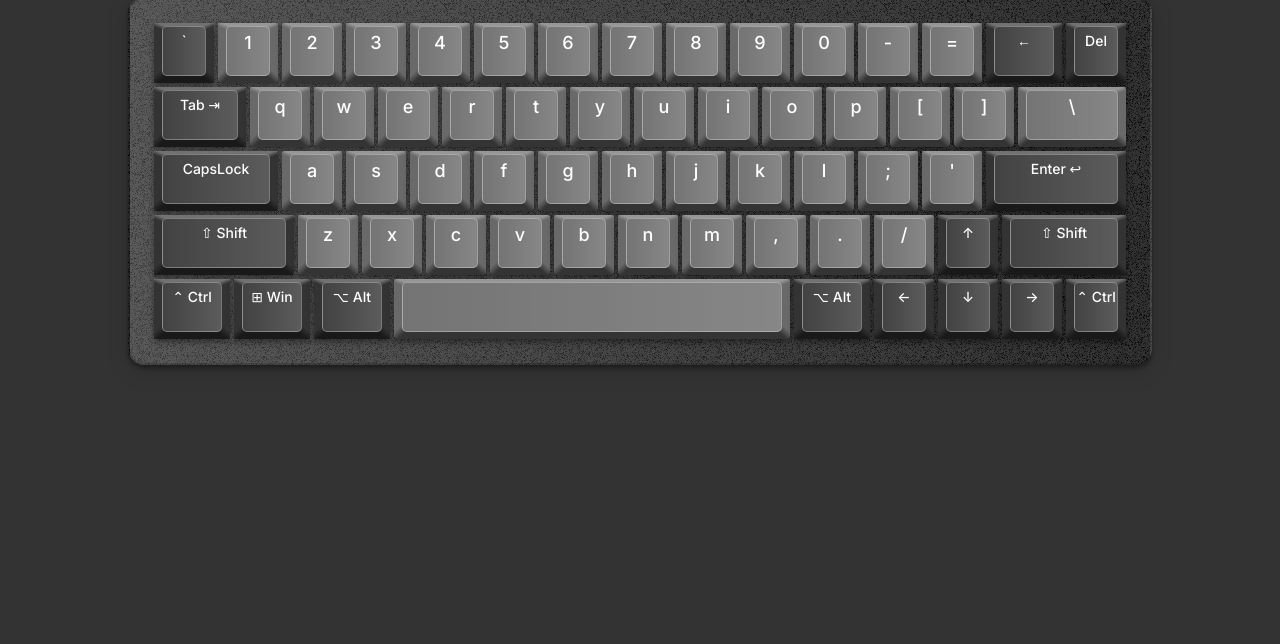
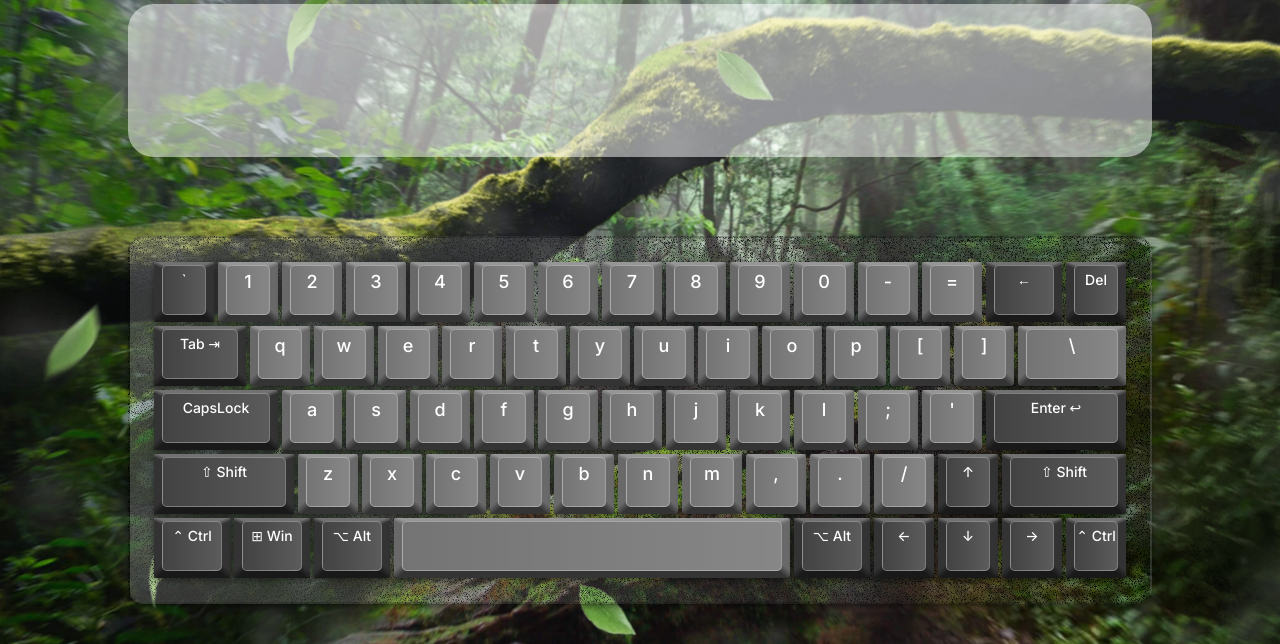
Before and after one commit to Yuliya-Karuk/virtual-keyboard, a website built with webpack: page index.html in a window 1280 px wide. Shown: the part 156-800 px from the top of the page. Built offline with nearby package versions, Linux system fonts and the light colour scheme.

Commit message:
feat: add 3d background

```diff
--- a/index.html
+++ b/index.html
@@ -4,6 +4,7 @@
   <meta charset="UTF-8">
   <meta name="viewport" content="width=device-width, initial-scale=1.0">
   <link href="https://fonts.googleapis.com/css2?family=Inter:wght@500&display=swap" rel="stylesheet">
+  <link href="https://fonts.googleapis.com/css2?family=Poppins:wght@900&display=swap" rel="stylesheet">
   <link rel="icon" href="./src/img/favicon.ico" type="image/ico" sizes="32x32">
   <title>Virtual Keyboard</title>
 </head>
--- a/src/js/app.js
+++ b/src/js/app.js
@@ -1,5 +1,6 @@
 import VirtualKeyboard from './keyboard';
 import createElementWithProperties from './utils';
+import Background from './background';
 
 class App {
   constructor() {
@@ -7,8 +8,10 @@ class App {
   }
 
   renderElements() {
+    this.decoration = new Background(this.body);
     this.keyboardList = createElementWithProperties('ul', 'keyboard');
     this.textarea = createElementWithProperties('textarea', 'keyboard-area', { rows: 5, cols: 60 });
+    this.body.append(this.decoration.renderElements());
     this.body.append(this.textarea);
     this.body.append(this.keyboardList);
     this.virtualKeyboard = new VirtualKeyboard(this.keyboardList, this.textarea);
--- /dev/null
+++ b/src/js/background.js
@@ -0,0 +1,38 @@
+import createElementWithProperties from './utils';
+
+class Background {
+  constructor(body) {
+    this.body = body;
+    this.layersNumber = 6;
+    this.layers = [];
+    this.renderElements();
+    this.bindMouseListener();
+  }
+
+  renderElements() {
+    this.section = createElementWithProperties('section', 'layers');
+    const title = createElementWithProperties('h1', 'layers__title');
+    title.innerText = 'Virtual Keyboard';
+    this.layersList = createElementWithProperties('div', 'layers__list');
+    const canvas = createElementWithProperties('canvas', 'rain');
+    this.section.append(this.layersList);
+    for (let i = 1; i <= this.layersNumber; i += 1) {
+      const layer = createElementWithProperties('div', `layer__item layer__item_${i}`);
+      this.layers.push(layer);
+      if (i === 3) layer.append(title);
+      if (i === 4) layer.append(canvas);
+      this.layersList.append(layer);
+    }
+    return this.section;
+  }
+
+  bindMouseListener() {
+    document.addEventListener('mousemove', (e) => this.applyMouseMove(e));
+  }
+
+  applyMouseMove(e) {
+    this.layersList.style.transform = `rotateY(${(e.clientX - window.innerWidth / 2) * -0.005}deg) rotateX(${(e.clientY - window.innerHeight / 2) * -0.01}deg)`;
+  }
+}
+
+export default Background;
--- /dev/null
+++ b/src/sass/components/_background.scss
@@ -0,0 +1,57 @@
+.layers {
+  perspective: 1000px;
+  overflow: hidden;
+}
+
+.layers__title {
+  position: absolute;
+  top: 10vw;
+
+  @include font("Poppins", 5rem, 900, normal, normal);
+  color: $color-basic-white;
+  text-align: center;
+}
+
+.layers__list {
+  height: 100vh;
+  transform-style: preserve-3d;
+  will-change: transform;
+  transition: 1s cubic-bezier(0.05, 0.5, 0, 1);
+}
+
+.layer__item {
+  position: absolute;
+  top: -5vw;
+  bottom: -5vw;
+  right: -5vw;
+  left: -5vw;
+
+  display: flex;
+  justify-content: center;
+
+  background-size: cover;
+  background-position: center;
+
+  &_1 {
+    background-image: url("../img/layers/layer-1.jpg");
+    transform: translateZ(-50px);
+  }
+  &_2 {
+    background-image: url("../img/layers/layer-2.png");
+    transform: translateZ(50px);
+  }
+  &_3 {
+    transform: translateZ(100px);
+  }
+  &_4 {
+    transform: translateZ(110px);
+  }
+  &_5 {
+    background-image: url("../img/layers/layer-5.png");
+    transform: translateZ(150px);
+  }
+  &_6 {
+    background-image: url("../img/layers/layer-6.png");
+    transform: translateZ(220px);
+  }
+}
--- a/src/sass/components/_keyboard-area.scss
+++ b/src/sass/components/_keyboard-area.scss
@@ -1,4 +1,9 @@
 .keyboard-area {
+  position: absolute;
+  top: 20vh;
+  left: 5vw;
+  right: 5vw;
+
   max-width: 1024px;
   padding: 24px;
   margin: 0 auto;
@@ -8,4 +13,9 @@
   @include font("Inter", 1.8rem, 500, normal, normal);
   text-align: center;
   color: #333333;
+
+  border-radius: 2vw;
+  background-color: rgba(255, 255, 255, 0.5);
+
+  resize: none;
 }
--- a/src/sass/components/_keyboard.scss
+++ b/src/sass/components/_keyboard.scss
@@ -1,5 +1,10 @@
 .keyboard {
-  max-width: 1024px;
+  position: absolute;
+  bottom: 5vh;
+  left: 0;
+  right: 0;
+
+  width: 1024px;
   padding: 24px;
   margin: 0 auto;
 
--- a/src/sass/style.scss
+++ b/src/sass/style.scss
@@ -10,3 +10,4 @@
 // Components
 @import "components/keyboard";
 @import "components/keyboard-area";
+@import "components/background";
```
Also changed, not shown: src/img/layers/layer-1.jpg (added), src/img/layers/layer-2.png (added), src/img/layers/layer-5.png (added), src/img/layers/layer-6.png (added).
